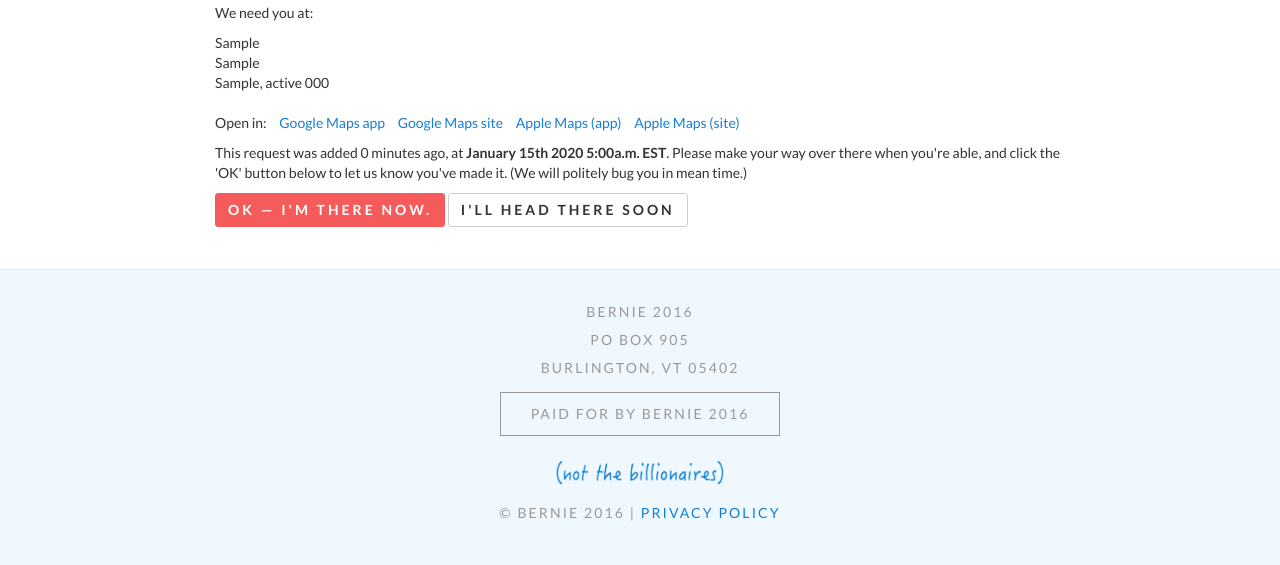
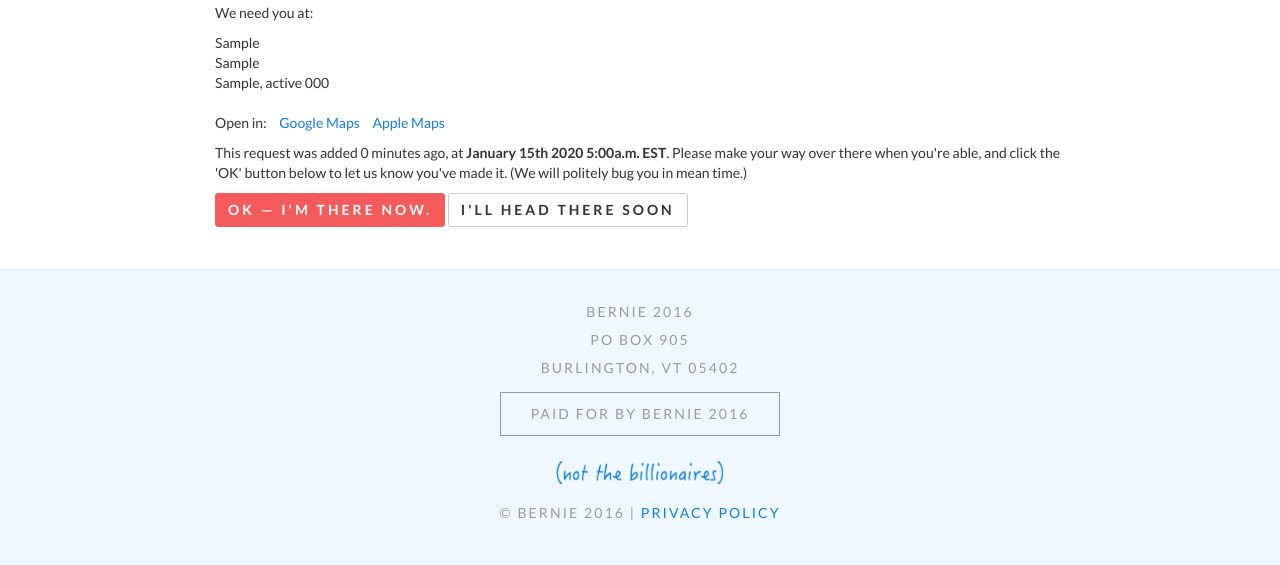
Before and after one commit to Bernie-2016/vincent, a Django app: page /assigned-location in a window 1280 px wide. Shown: the part 601-1166 px from the top of the page. Run offline with Django 3.2, Linux system fonts and the light colour scheme; a user stored in the database is signed in; tables that the repository leaves empty hold one stand-in row (values such as "Sample post"); parts of the project's set-up code (start-up, migrations or seed data) failed here and were passed over; some libraries are stand-ins or nearby versions.

Commit message:
Remove extra links and open in new tab

```diff
--- a/vincent/templates/vincent/assignedlocation_detail.html
+++ b/vincent/templates/vincent/assignedlocation_detail.html
@@ -12,10 +12,8 @@
     </address>
             <ul class="list-inline">
                 <li>Open in:</li>
-                <li><a href="comgooglemaps://?q={{ object.polling_location.pollinglocation|urlencode }}%2C+{{ object.polling_location.addr|urlencode }}%2C+{{ object.polling_location.city|urlencode }}%2C+{{ object.polling_location.state|urlencode }}+{{ object.polling_location.zip|urlencode }}">Google Maps app</a></li>
-                <li><a href="https://www.google.com/maps/place/{{ object.polling_location.pollinglocation|urlencode }}%2C+{{ object.polling_location.addr|urlencode }}%2C+{{ object.polling_location.city|urlencode }}%2C+{{ object.polling_location.state|urlencode }}+{{ object.polling_location.zip|urlencode }}">Google Maps site</a></li>
-                <li><a href="maps://?q={{ object.polling_location.pollinglocation|urlencode }}%2C+{{ object.polling_location.addr|urlencode }}%2C+{{ object.polling_location.city|urlencode }}%2C+{{ object.polling_location.state|urlencode }}+{{ object.polling_location.zip|urlencode }}">Apple Maps (app)</a></li>
-                <li><a href="http://maps.apple.com/?q={{ object.polling_location.pollinglocation|urlencode }}%2C+{{ object.polling_location.addr|urlencode }}%2C+{{ object.polling_location.city|urlencode }}%2C+{{ object.polling_location.state|urlencode }}+{{ object.polling_location.zip|urlencode }}">Apple Maps (site)</a></li>
+                <li><a target="_blank" href="https://www.google.com/maps/place/{{ object.polling_location.pollinglocation|urlencode }}%2C+{{ object.polling_location.addr|urlencode }}%2C+{{ object.polling_location.city|urlencode }}%2C+{{ object.polling_location.state|urlencode }}+{{ object.polling_location.zip|urlencode }}">Google Maps</a></li>
+                <li><a target="_blank" href="http://maps.apple.com/?q={{ object.polling_location.pollinglocation|urlencode }}%2C+{{ object.polling_location.addr|urlencode }}%2C+{{ object.polling_location.city|urlencode }}%2C+{{ object.polling_location.state|urlencode }}+{{ object.polling_location.zip|urlencode }}">Apple Maps</a></li>
             </ul>
     <p>This request was added {{ object.updated | timesince }} ago, at <strong>{{ object.updated | date:"F jS Y g:ia T" }}</strong>. Please make your way over there when you're able,
         and click the 'OK' button below to let us know you've made it. (We will politely bug you in mean time.)</p>
```
